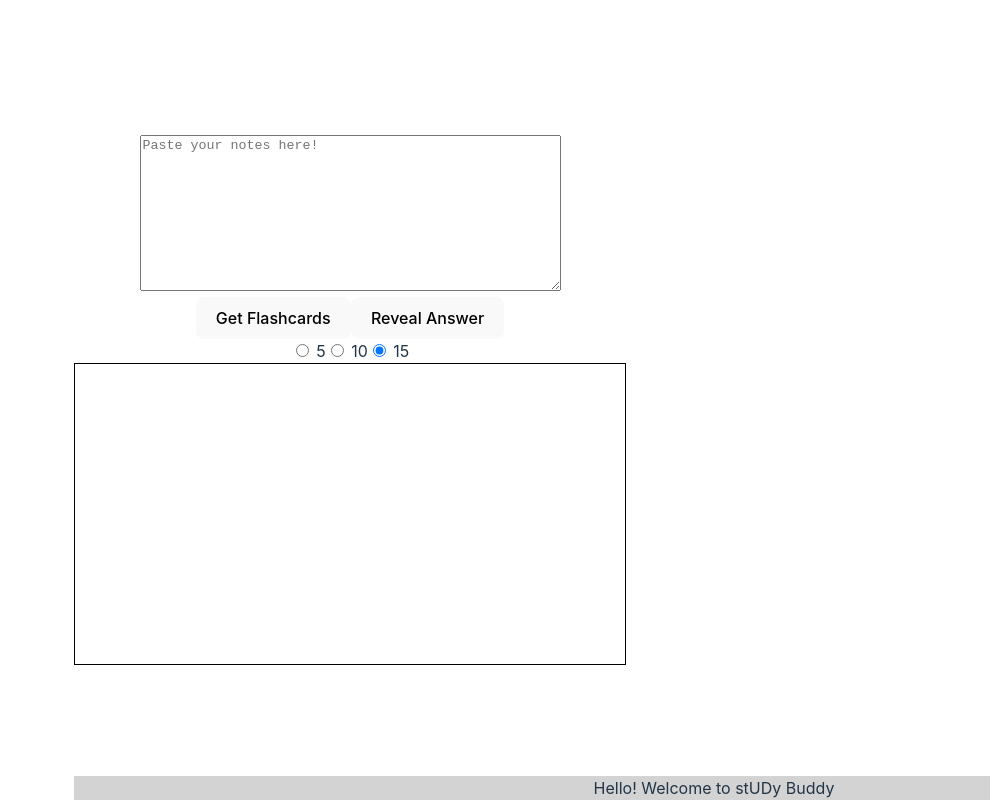
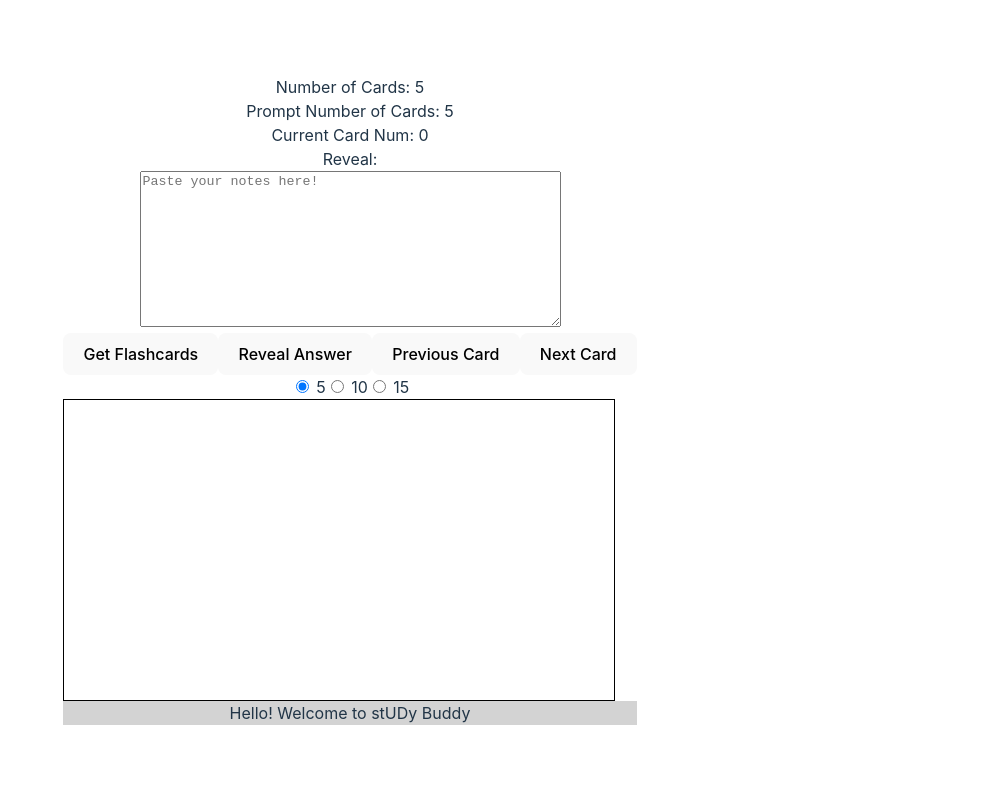
Before and after one commit to Terrifyd/study-buddy, a React (Vite) app in the folder web/: page / in a window 1280 px wide. Shown: the whole page, without its empty margins (290-1280 px from the left). Built offline with nearby package versions, Linux system fonts and the light colour scheme; no server answers.

Commit message:
formated card better, got Next and Prev card working

```diff
--- a/web/src/App.jsx
+++ b/web/src/App.jsx
@@ -28,7 +28,9 @@ function App() {
   const [cards, setCards] = useState("");
   const [reveal, setReveal] = useState(false);
   const [numCards, setNumCards] = useState("5");
-  const [feedback, setFeedback] = useState("Hello! Welcome to stUDy Buddy")
+  const [promtNumCards, setPromptNumCards] = useState(5)
+  const [currCardNum, setCurrCardNum] = useState(0);
+  const [feedback, setFeedback] = useState("Hello! Welcome to stUDy Buddy");
 
   //const numCards = 5; //controls the number of cards generated, make sure this reads as string
 
@@ -37,7 +39,7 @@ function App() {
     console.log("function logged")
 
     setFeedback("Generating " + numCards.toString() + " Flashcards based on your notes (this may take some time)");
-
+    setPromptNumCards(parseInt(numCards, 10))
     const API_Body = {
         "model": "gpt-4",
         "messages": [
@@ -84,11 +86,40 @@ function App() {
     }
   }
 
+  function prevCard() {
+    let curr = currCardNum - 1;
+    if (curr >= 0 & curr < promtNumCards) {
+      setCurrCardNum(curr);
+    }
+
+    else {
+      setFeedback("You are on the first card, there are no previous cards.")
+    }
+  }
+
+  function nextCard() {
+    let curr = currCardNum + 1;
+    if (curr >= 0 & curr < promtNumCards) {
+      setCurrCardNum(curr);
+    }
+
+    else {
+      setFeedback("You are on the last card, there is no next card.")
+    }
+  }
+
+
+
   //Parse(cards)
   //console.log(notes)
   //console.log(apiKey)
+  // ~~~~~~~~ HTML STARTS HERE ~~~~~~~~
   return (
-    <div>
+    <div className='content'>
+      <div>Number of Cards: {numCards}</div>
+      <div>Prompt Number of Cards: {promtNumCards}</div>
+      <div>Current Card Num: {currCardNum}</div>
+      <div>Reveal: {reveal}</div>
       <div>
         <textarea
           onChange={(e) => setNotes(e.target.value)}
@@ -100,6 +131,8 @@ function App() {
       <div>
         <button onClick={callOpenAIAPI}>Get Flashcards</button>
         <button onClick={flipCard}>Reveal Answer</button>
+        <button onClick={prevCard}>Previous Card</button>
+        <button onClick={nextCard}>Next Card</button>
       </div>
       <div>
         <input
@@ -107,6 +140,7 @@ function App() {
           value="5"
           name="numCards"
           onChange={(e) => setNumCards(e.target.value)}
+          defaultChecked
         /> 5
         <input
           type="radio"
@@ -119,7 +153,6 @@ function App() {
           value="15"
           name="numCards"
           onChange={(e) => setNumCards(e.target.value)}
-          defaultChecked
         /> 15
       </div>
       <div
@@ -130,9 +163,10 @@ function App() {
           border: '1px solid black',
           height: '300px',
           width: '550px',
+          position: 'relative',
         }}
       >
-        {cards !== "" ? <p>{DisplayCards(cards, 0, reveal)} </p> : null}
+        {cards !== "" ? DisplayCards(cards, currCardNum, reveal) : null}
       </div>
 
       <div className="bottomtext">
--- a/web/src/components/DisplayCards.jsx
+++ b/web/src/components/DisplayCards.jsx
@@ -2,9 +2,20 @@
 
 export function DisplayCards(cards, selectedCard, revealAnswer) {
     let side = revealAnswer ? "back" : "front";
+    let sideCap = side === "front" ? "Front" : "Back";
     let cardText = cards[selectedCard][side];
 
-    return cardText;
+    //return cardText;
 
-    //return (<div></div>)
+    return (
+        <div>
+            <div className="cardtopleft">
+                Card Number: {selectedCard + 1}
+            </div>
+            <div className="cardtopright">
+                {sideCap}
+            </div>
+            <p>{cardText}</p>
+        </div>
+    )
 }
--- a/web/src/index.css
+++ b/web/src/index.css
@@ -35,6 +35,7 @@ h1 {
   line-height: 1.1;
 }
 
+
 button {
   border-radius: 8px;
   border: 1px solid transparent;
@@ -54,6 +55,8 @@ button:focus-visible {
   outline: 4px auto -webkit-focus-ring-color;
 }
 
+
+/* MY CSS HERE */
 bottomtext {
   position: 'fixed';
   bottom: '0';
@@ -62,7 +65,6 @@ bottomtext {
   display: 'flex';
   /* justifyContent: 'center';
   alignItems: 'center'; */
-
 }
 
 @media (prefers-color-scheme: light) {
--- a/web/src/style.css
+++ b/web/src/style.css
@@ -1,10 +1,38 @@
 /* MY CSS HERE */
+
+.content
+{
+ text-align: center;
+}
+
 .bottomtext {
-    position: fixed;
+    /* position: fixed; */
     bottom: 0;
     width: 100%;
     background-color: lightgray;
+    /* display: inline-block; */
     display: flex;
+
     justify-content: center;
     align-items: center;
   }
+
+.cardtopleft {
+    position: absolute;
+    top: 0;
+    left: 0;
+    /* Optional styles for the text */
+    background-color: rgba(0, 0, 0, 0.5);
+    color: white;
+    padding: 5px;
+}
+
+.cardtopright {
+    position: absolute;
+    top: 0;
+    right: 0;
+    /* Optional styles for the text */
+    background-color: rgba(0, 0, 0, 0.5);
+    color: white;
+    padding: 5px;
+}
```
